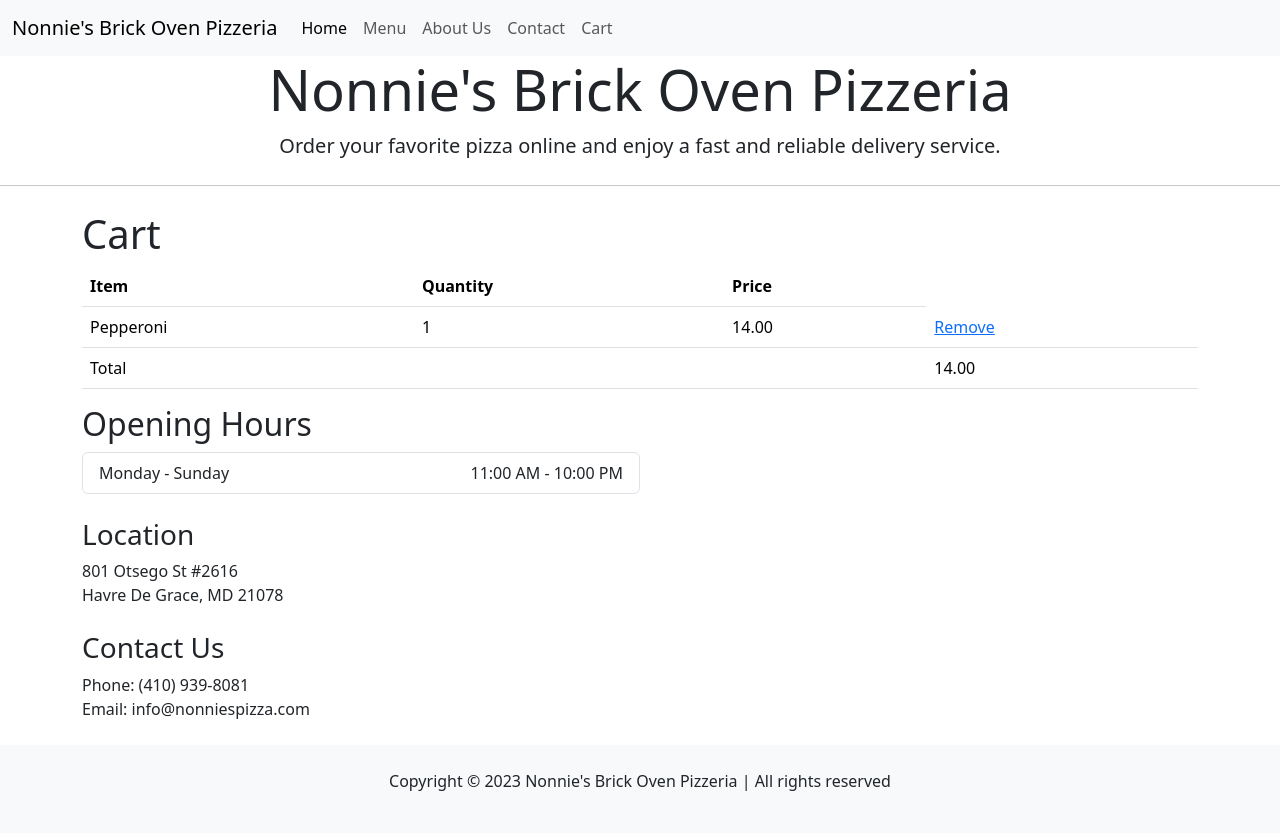
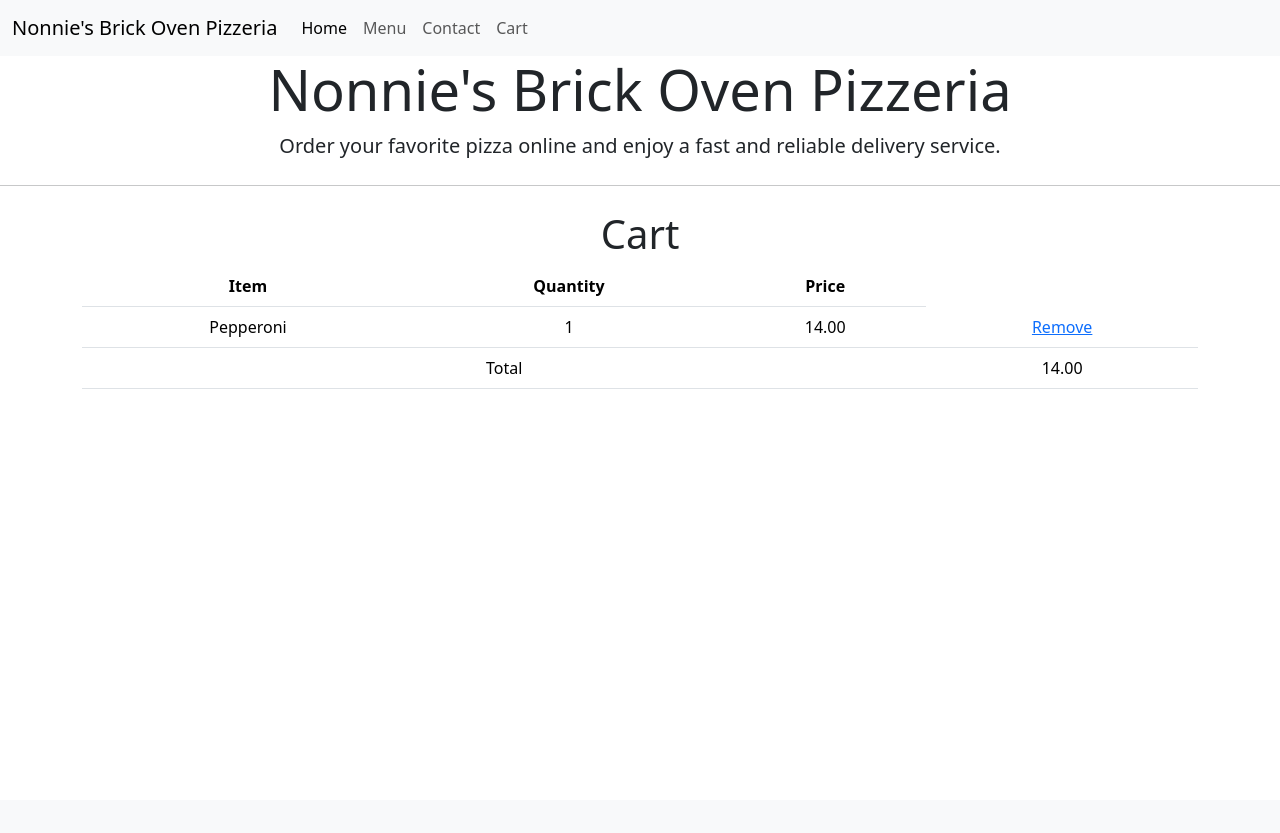
Before and after one commit to andrewanchor/nonniespizza2.0, a Django app: page /menu/cart in a window 1280 px wide. After the commit the page ends 389 px from the top, so only its background shows below. Run offline with Django 4.2, Linux system fonts and the light colour scheme; a user stored in the database is signed in; data comes from the database, SQL or seed files in the repository; both versions use the stored data as it was after the commit.

Commit message:
Syncing and commiting

```diff
--- a/nonnies_pizza/menu/templates/cart.html
+++ b/nonnies_pizza/menu/templates/cart.html
@@ -24,9 +24,6 @@
                 <a class="nav-link" href="/menu">Menu</a>
               </li>
               <li class="nav-item">
-                <a class="nav-link" href="#">About Us</a>
-              </li>
-              <li class="nav-item">
                 <a class="nav-link" href="menu/register">Contact</a>
               </li>
               <li class="nav-item">
@@ -42,7 +39,7 @@
         <hr class="my-4">
         </div>
 
-    <div class="container mt-4">
+    <div class="container mt-4 text-center align-items-center">
         <h1>Cart</h1>
         {% if cart_items %}
           <table class="table table-hover">
@@ -75,31 +72,6 @@
           <p>Your cart is empty.</p>
         {% endif %}
 
-      <div class="col-md-6 mb-4">
-        <h2>Opening Hours
-        </h2>
-        <ul class="list-group">
-        <li class="list-group-item d-flex justify-content-between align-items-center">
-            Monday - Sunday
-            <span>11:00 AM - 10:00 PM</span>
-        </li>
-        </ul>
-        <div class="mt-4">
-        <h3>Location</h3>
-        <p>801 Otsego St #2616<br> Havre De Grace, MD 21078</p>
-        </div>
-        <div class="mt-4">
-        <h3>Contact Us</h3>
-        <p>Phone: (410) 939-8081<br> Email: info@nonniespizza.com</p>
-        </div>
-        </div>
-        </div>
-        </div>
-        <footer class="bg-light py-4">
-        <div class="container text-center">
-        <p>Copyright © 2023
-        Nonnie's Brick Oven Pizzeria | All rights reserved</p>
-        </div>
         </footer>
         <script src="https://cdn.jsdelivr.net/npm/bootstrap@5.3.0-alpha3/dist/js/bootstrap.bundle.min.js" integrity="sha384-ENjdO4Dr2bkBIFxQpeoTz1HIcje39Wm4jDKdf19U8gI4ddQ3GYNS7NTKfAdVQSZe" crossorigin="anonymous"></script>
         </body>
```
Also changed, not shown: nonnies_pizza/menu/templates/landing.html (+1 -7 lines), nonnies_pizza/menu/templates/menu.html (+6 -9 lines), nonnies_pizza/db.sqlite3, nonnies_pizza/menu/static/Coke.jpg (added), nonnies_pizza/menu/static/breadsticks.jpg (added), nonnies_pizza/menu/static/frenchfry.jpg (added), nonnies_pizza/menu/static/tea.jpg (added).
